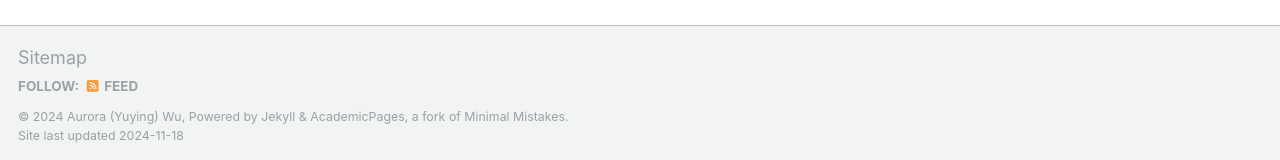
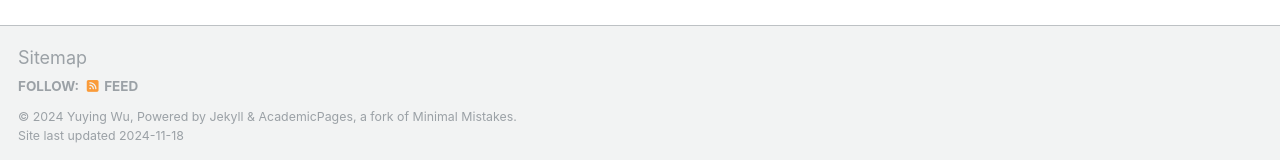
Before and after one commit to YUYINGWU-AURORA/YUYINGWU-AURORA.github.io, a Jekyll site: the page built from _pages/about.md, in a window 1280 px wide and 1153 px high. Shown: the part 990-1150 px from the top of the window. Built offline with Jekyll 4.4.1, drawn with Linux system fonts in a browser that asks for light colours.

Commit message:
Update _config.yml

```diff
--- a/_config.yml
+++ b/_config.yml
@@ -2,7 +2,7 @@
 locale                   : "en-US"
 title                    : "Yuying Wu's Homepage"
 title_separator          : "-"
-name                     : &name "Aurora (Yuying) Wu"
+name                     : &name "Yuying Wu"
 description              : &description "personal description"
 url                      : https://yuyingwu-aurora.github.io
 baseurl                  : "" # the subpath of your site, e.g. "/blog"
```
